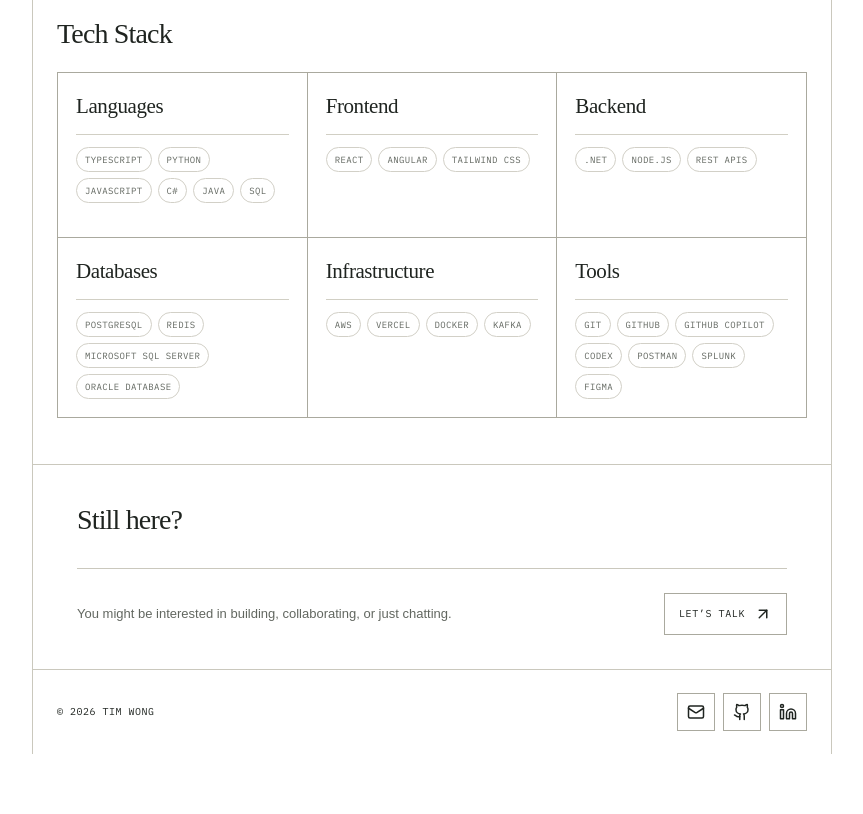
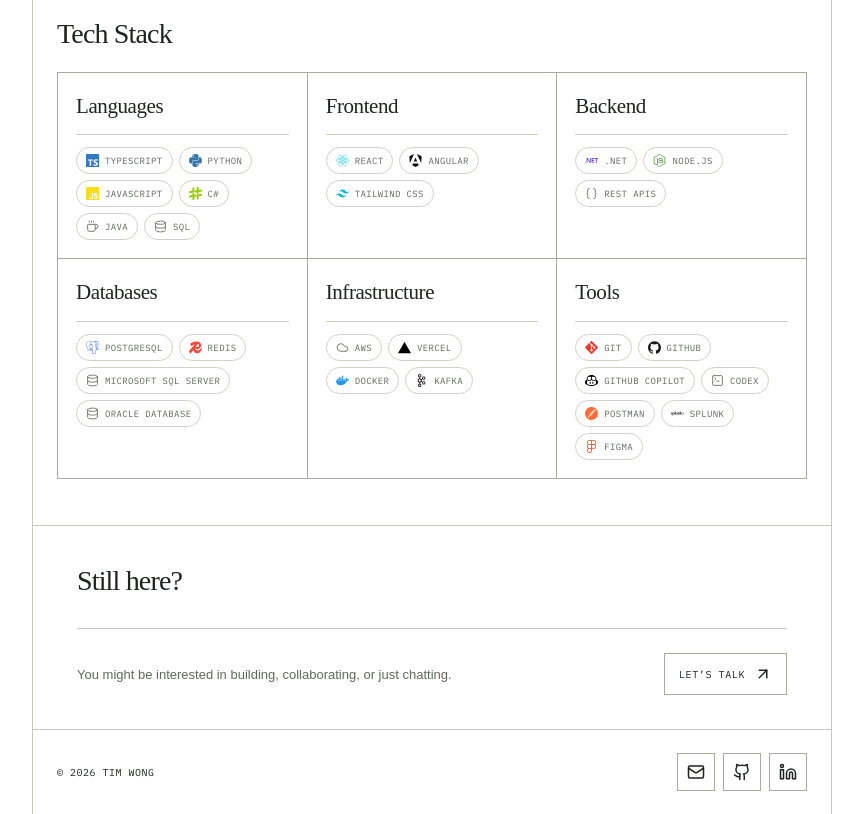
Before and after one commit to timwong101/my-portfolio, a React (Vite) app: page / in a window 1280 px wide. Shown: the part 1600-2414 px from the top of the page, without its empty margins (208-1071 px from the left). Before the commit the page ends 2354 px from the top, so only its background shows below. Built offline with nearby package versions, Linux system fonts and the light colour scheme; a web font is replaced by a local one.

Commit message:
Add technology icons to stack

```diff
--- a/package.json
+++ b/package.json
@@ -14,7 +14,8 @@
     "@fontsource/ibm-plex-mono": "^5.3.0",
     "lucide-react": "^0.468.0",
     "react": "^19.0.0",
-    "react-dom": "^19.0.0"
+    "react-dom": "^19.0.0",
+    "simple-icons": "^16.29.0"
   },
   "devDependencies": {
     "@tailwindcss/vite": "^4.0.0",
--- a/src/App.tsx
+++ b/src/App.tsx
@@ -6,6 +6,7 @@ import {
   Mail,
 } from 'lucide-react';
 import { useState } from 'react';
+import { TechIcon } from './TechIcon';
 
 const projects = [
   {
@@ -224,7 +225,14 @@ function App() {
             {techStack.map(({ title, items }) => (
               <article key={title}>
                 <h3>{title}</h3>
-                <ul>{items.map((item) => <li key={item}>{item}</li>)}</ul>
+                <ul>
+                  {items.map((item) => (
+                    <li key={item}>
+                      <TechIcon name={item} />
+                      <span>{item}</span>
+                    </li>
+                  ))}
+                </ul>
               </article>
             ))}
           </div>
--- /dev/null
+++ b/src/TechIcon.tsx
@@ -0,0 +1,88 @@
+import {
+  Braces,
+  Cloud,
+  Coffee,
+  Database,
+  TerminalSquare,
+  type LucideIcon,
+} from 'lucide-react';
+import {
+  siAngular,
+  siApachekafka,
+  siDocker,
+  siDotnet,
+  siFigma,
+  siGit,
+  siGithub,
+  siGithubcopilot,
+  siJavascript,
+  siNodedotjs,
+  siPostgresql,
+  siPostman,
+  siPython,
+  siReact,
+  siRedis,
+  siSharp,
+  siSplunk,
+  siTailwindcss,
+  siTypescript,
+  siVercel,
+  type SimpleIcon,
+} from 'simple-icons';
+
+const brandIcons: Record<string, SimpleIcon> = {
+  TypeScript: siTypescript,
+  JavaScript: siJavascript,
+  Python: siPython,
+  'C#': siSharp,
+  React: siReact,
+  Angular: siAngular,
+  'Tailwind CSS': siTailwindcss,
+  Figma: siFigma,
+  '.NET': siDotnet,
+  'Node.js': siNodedotjs,
+  PostgreSQL: siPostgresql,
+  Redis: siRedis,
+  Kafka: siApachekafka,
+  Docker: siDocker,
+  Vercel: siVercel,
+  Git: siGit,
+  GitHub: siGithub,
+  'GitHub Copilot': siGithubcopilot,
+  Postman: siPostman,
+  Splunk: siSplunk,
+};
+
+const genericIcons: Record<string, LucideIcon> = {
+  Java: Coffee,
+  SQL: Database,
+  'REST APIs': Braces,
+  'Microsoft SQL Server': Database,
+  'Oracle Database': Database,
+  AWS: Cloud,
+  Codex: TerminalSquare,
+};
+
+type TechIconProps = {
+  name: string;
+};
+
+export function TechIcon({ name }: TechIconProps) {
+  const brandIcon = brandIcons[name];
+
+  if (brandIcon) {
+    return (
+      <svg
+        className="tech-icon"
+        viewBox="0 0 24 24"
+        aria-hidden="true"
+        style={{ color: `#${brandIcon.hex}` }}
+      >
+        <path fill="currentColor" d={brandIcon.path} />
+      </svg>
+    );
+  }
+
+  const GenericIcon = genericIcons[name] ?? Braces;
+  return <GenericIcon className="tech-icon tech-icon-generic" aria-hidden="true" />;
+}
--- a/src/index.css
+++ b/src/index.css
@@ -103,7 +103,9 @@ h2 { margin: 0; font-family: var(--font-display); font-size: 28px; font-weight:
 .stack-grid article { min-height: 165px; padding: 18px; border-right: 1px solid #aaa99e; border-bottom: 1px solid #aaa99e; }
 .stack-grid h3 { margin: 0 0 12px; font-family: var(--font-display); font-size: 21px; font-weight: 400; letter-spacing: -.02em; }
 .stack-grid ul { display: flex; flex-wrap: wrap; align-content: flex-start; gap: 6px; list-style: none; margin: 0; padding: 12px 0 0; border-top: 1px solid #d1cfc4; }
-.stack-grid li { padding: 6px 8px; border: 1px solid #d2d0c7; border-radius: 99px; color: #626760; font: 9px var(--font-ui); text-transform: uppercase; letter-spacing: .04em; }
+.stack-grid li { display: inline-flex; align-items: center; gap: 6px; padding: 6px 9px; border: 1px solid #d2d0c7; border-radius: 99px; color: #626760; font: 9px var(--font-ui); text-transform: uppercase; letter-spacing: .04em; }
+.tech-icon { width: 13px; height: 13px; flex: 0 0 13px; }
+.tech-icon-generic { color: #777a73; stroke-width: 1.8; }
 
 .contact-section { padding: 40px 44px 34px; background: #fff; color: #1f2420; }
 .contact-section h2 { line-height: 1.1; }
```
Also changed, not shown: 1 other file (tests, documents, lock files or other folders).
